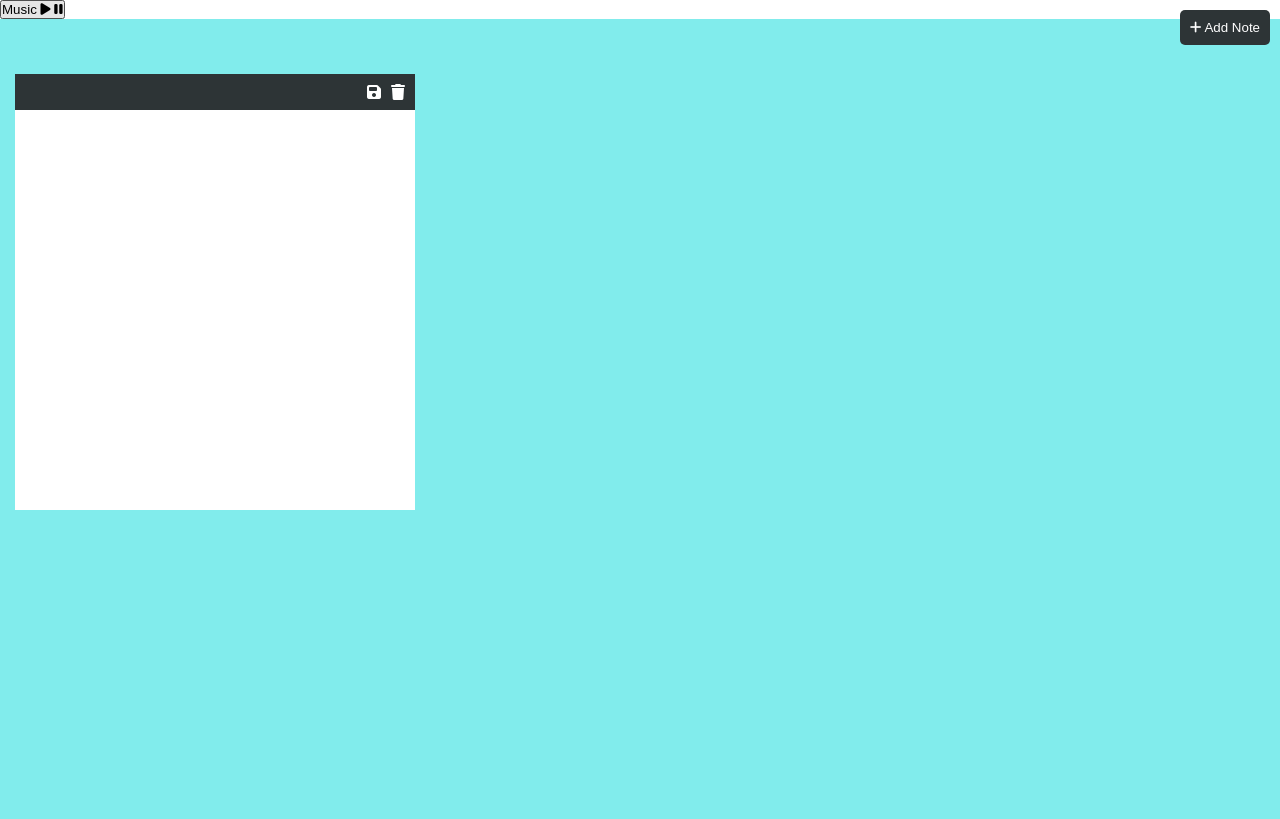
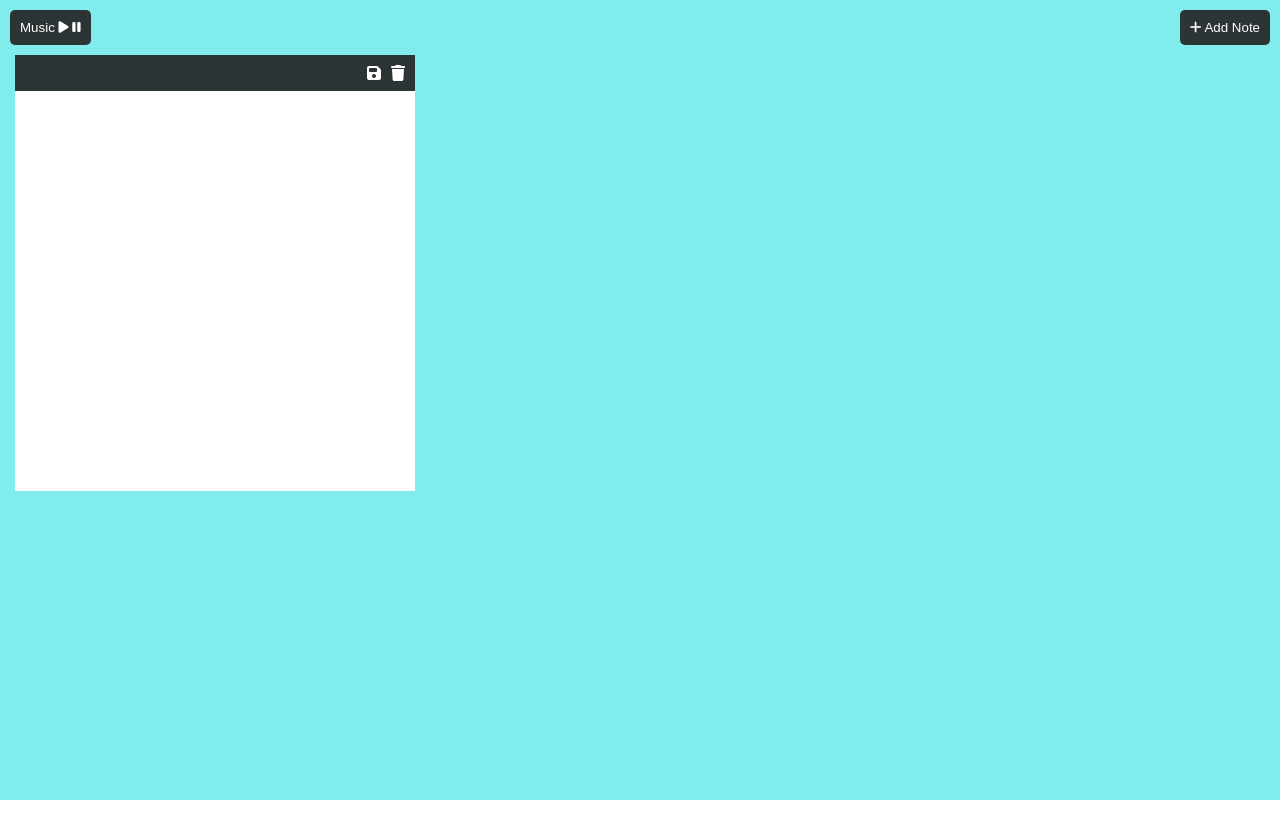
Before and after one commit to shreyash418/apne-notes, a plain HTML site: page index.html in a window 1280 px wide. Drawn offline with Linux system fonts and the light colour scheme.

Commit message:
Update custom.css

```diff
--- a/custom.css
+++ b/custom.css
@@ -23,8 +23,20 @@
     border: 0;
     outline: 0;
     border-radius: 5px;
+    cursor:pointer;
 }
-
+#adddBtn {
+    position: fixed;
+    left: 10px;
+    top: 10px;
+    background-color: #2d3436;
+    color: white;
+    padding: 10px;
+    border: 0;
+    outline: 0;
+    border-radius: 5px;
+    cursor: pointer;
+}
 .note {
     width: 400px;
     height: 400px;
```
